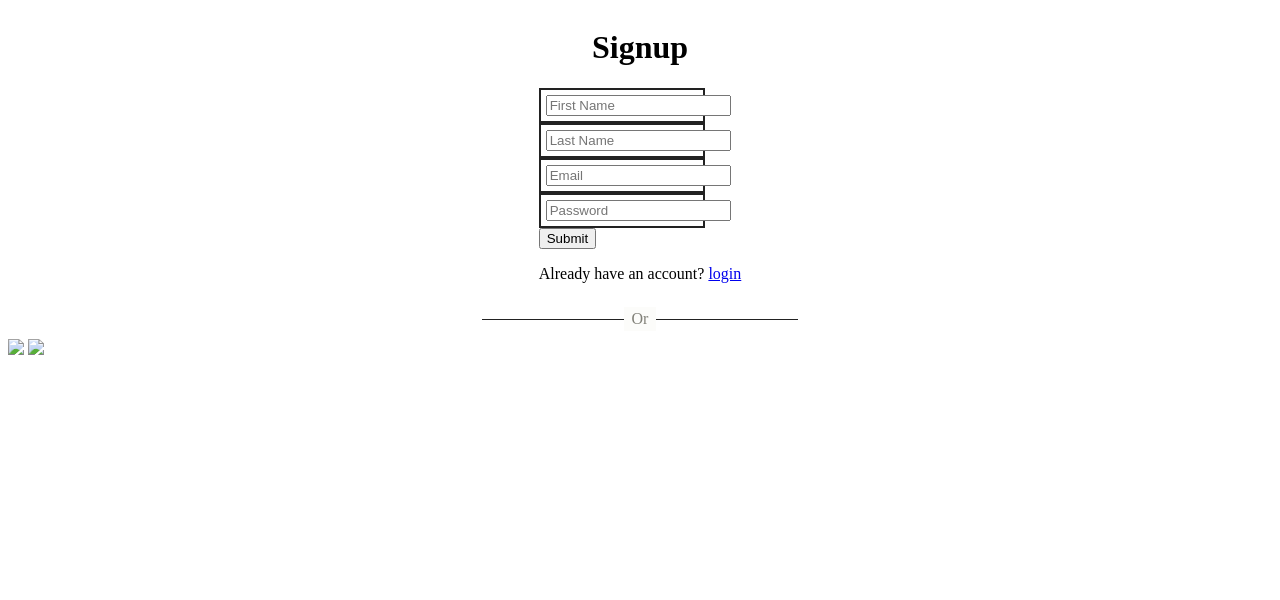
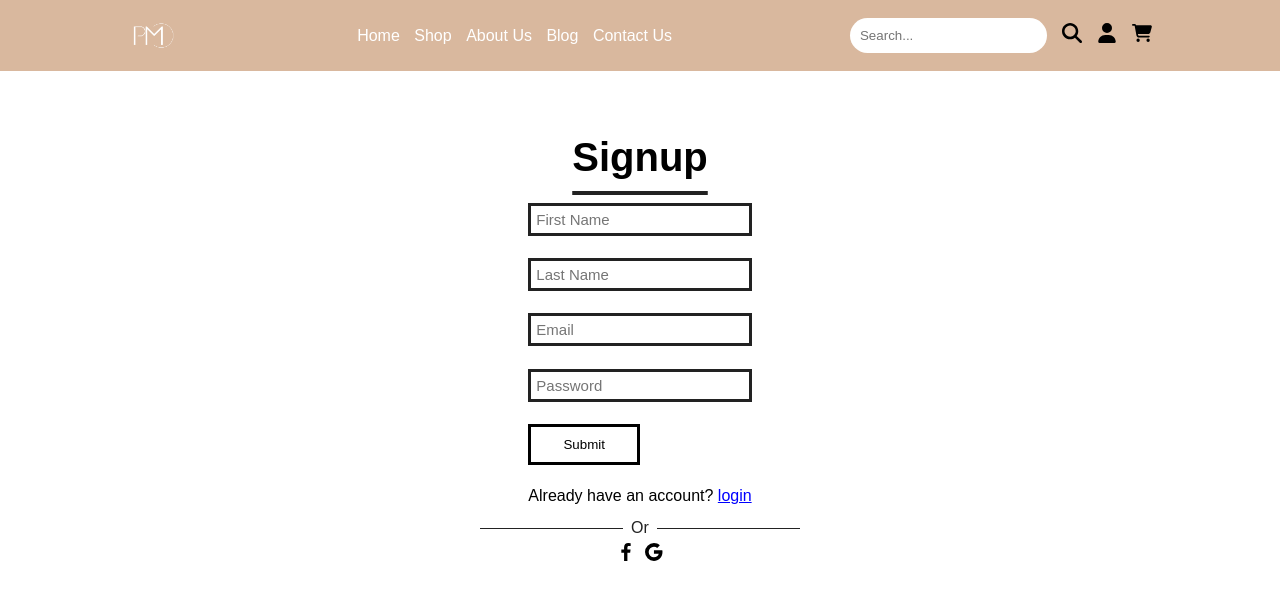
Before and after one commit to PedroM21/E-Commerce-Site, a plain HTML site: page signup.html in a window 1280 px wide. Drawn offline with Linux system fonts and the light colour scheme; files that its build step writes are made by us from their sources.

Commit message:
Added login/signup page

```diff
--- /dev/null
+++ b/css/register.css
@@ -0,0 +1,91 @@
+.register-container, .login-container {
+    display: flex;
+    flex-direction: column;
+    max-width: 100%;
+    height: auto;
+    align-items: center;
+    margin-top: 5%;
+    position: relative;
+}
+
+.register-container h1, .login-container h1 {
+    font-size: 2.5em;
+    text-decoration: underline;
+    text-decoration-color: #222;
+    text-underline-offset: 0.5em;
+}
+
+.form-input {
+    margin-bottom: 10%;
+    margin-top: 10%;
+}
+
+.form-input input {
+	width: 100%;
+	outline: 0;
+	padding: 5px;
+	border: 3px solid #222;
+	background: transparent;
+	font-size: 15px;
+	color: #222;
+}
+
+.form-container button {
+    width: 50%;
+}
+
+.form-container button:hover {
+    background: #D9B89E;
+    color: white;
+    border: #D9B89E solid;
+}
+
+.form-container p {
+    margin-top: 10%;
+    margin-bottom: 5%;
+}
+
+.account-link {
+    color: blue; /* Or any desired color */
+    text-decoration: underline; /* Add or change any property */
+    font-size: 1rem;
+}
+
+/* signup containers with google and fb */
+.other-signups-container {
+    text-align: center;
+}
+
+
+/*======================== hr with text ==============================*/
+.hr-text {
+    line-height: 1em;
+    position: relative;
+    outline: 0;
+    border: 0;
+    color: black;
+    text-align: center;
+    height: 1.5em;
+    &::before {
+        content: '';
+        background: #222;
+        position: absolute;
+        left: 37.5%;
+        top: 50%;
+        width: 25%;
+        height: 1px;
+    }
+    &:after {
+        content:attr(data-content);
+        position: relative;
+        display: inline-block;
+        color: black;
+        padding: 0 0.5em;
+        line-height: 1.5em;
+
+        /* this is really the only tricky part, you need to
+        specify the background color of the container element... */
+        color: #222;
+        background-color: white;
+    }
+}
--- a/css/style.css
+++ b/css/style.css
@@ -44,20 +44,17 @@ header .icons {
     height: 5%;
 }
 
-li, a {
-    display: inline;
-    color: white;
-    text-decoration: none;
-    font-size: 16px;
-}
-
 .nav-links li {
     display: inline-block;
     padding: 5px;
 }
 
-.nav-links li a {
-	transition: all 0.3s ease 0s;
+.nav-links li, a {
+    display: inline;
+    color: white;
+    text-decoration: none;
+    font-size: 16px;
+    transition: all 0.3s ease 0s;
 }
 
 .nav-links li a:hover {
@@ -350,7 +347,7 @@ button {
 	width: 75%;
 	outline: 0;
 	padding: 5px;
-	border: 2px solid #222;
+	border: 3px solid #222;
 	background: transparent;
 	font-size: 15px;
 	color: #222;
--- a/register.css
+++ /dev/null
@@ -1,55 +0,0 @@
-.register-container {
-    display: flex;
-    flex-direction: column;
-    max-width: 100%;
-    height: auto;
-    align-items: center;
-}
-
-.form-container {
-
-}
-
-.form-input {
-	width: 75%;
-	outline: 0;
-	padding: 5px;
-	border: 2px solid #222;
-	background: transparent;
-	font-size: 15px;
-	color: #222;
-}
-
-
-/*======================== hr with text ==============================*/
-.hr-text {
-    line-height: 1em;
-    position: relative;
-    outline: 0;
-    border: 0;
-    color: black;
-    text-align: center;
-    height: 1.5em;
-    &::before {
-        content: '';
-        background: #222;
-        position: absolute;
-        left: 37.5%;
-        top: 50%;
-        width: 25%;
-        height: 1px;
-    }
-    &:after {
-        content:attr(data-content);
-        position: relative;
-        display: inline-block;
-        color: black;
-        padding: 0 0.5em;
-        line-height: 1.5em;
-
-        /* this is really the only tricky part, you need to
-        specify the background color of the container element... */
-        color: #818078;
-        background-color: #fcfcfa;
-    }
-}
--- a/signup.html
+++ b/signup.html
@@ -4,9 +4,34 @@
     <meta charset="UTF-8">
     <meta name="viewport" content="width=device-width, initial-scale=1.0">
     <link rel="stylesheet" href="css/register.css">
+    <link rel="stylesheet" href="css/style.css">
     <title>Document</title>
 </head>
 <body>
+
+    <!-- Header -->
+    <header>
+        <img src="images/Logo.png" class="logo">
+        <div class="nav-container">
+            <nav>
+                <ul class="nav-links">
+                    <li><a href="#home">Home</a></li>
+                    <li><a href="shop.html">Shop</a></li>
+                    <li><a href="#aboutUs">About Us</a></li>
+                    <li><a href="#blog">Blog</a></li>
+                    <li><a href="#contactUs">Contact Us</a></li>
+                </ul>
+            </nav>
+        </div>
+        <div class="icon-container">
+            <input type="text" placeholder="Search..." name="search">
+            <input type="image" src="images/icons/magnifying-glass-solid.svg" alt="search" class="icons">
+            <input type="image" src="images/icons/user-solid.svg" alt="account" class="icons">
+            <input type="image" src="images/icons/cart-shopping-solid.svg" alt="cart" class="icons">
+        </div>
+    </header>
+
+    <!-- Siignup form -->
     <div class="register-container">
         <h1>Signup</h1>
         <div class="form-container">
@@ -16,15 +41,16 @@
                 <div class="form-input"><input type="text" id="email" name="email" placeholder="Email" required></div>
                 <div class="form-input"><input type="password" id="password" name="password" placeholder="Password" required></div>
                 <button type="submit">Submit</button>
-                <p>Already have an account? <a href="login.html">login</a></p>
+                <p>Already have an account? <a href="login.html" class="account-link">login</a></p>
             </form>
         </div>
     </div>
 
     <div class="other-signups-container">
         <hr class="hr-text" data-content="Or">
+        <img src="images/icons/bxl-facebook.svg">
+        <img src="images/icons/bxl-google.svg">
     </div>
-    <img src="images/icons/bxl-facebook.svg">
-    <img src="images/icons/bxl-google.svg">
+
 </body>
 </html>
```
Also changed, not shown: login.html (+30 -1 lines), images/icons/bxl-facebook.svg (renamed from bxl-facebook.svg), images/icons/bxl-google.svg (renamed from bxl-google.svg).
